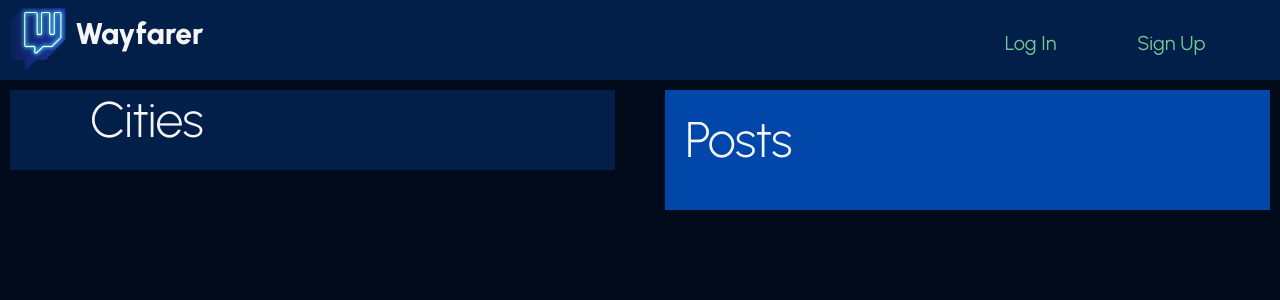
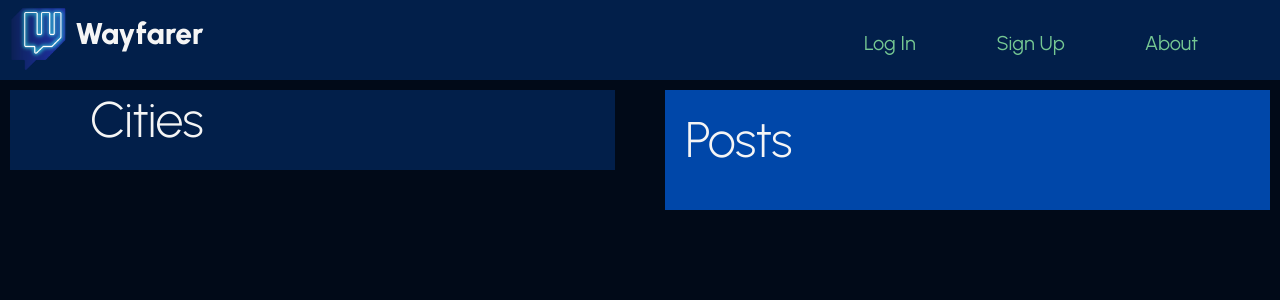
Before and after one commit to geearen/the-wayfarer, a Django app: page /cities/ in a window 1280 px wide. Shown: the top 300 px of the page. Run offline with Django 3.2, Linux system fonts and the light colour scheme.

Commit message:
about link added to navbar, styling and functionality complete

```diff
--- a/app_account/static/styles/main.css
+++ b/app_account/static/styles/main.css
@@ -33,7 +33,7 @@ nav {
   display: grid;
   grid-template-columns: repeat(9, 11vw);
   grid-template-rows: 1;
-  grid-template-areas: 'brand . . . . . box0 box1 box2';
+  grid-template-areas: 'brand . . . . box0 box1 box2 box3';
   row-gap: 10px;
   align-items: center;
 }
@@ -107,6 +107,10 @@ nav {
 
 .button_logout {
   grid-area: box2;
+}
+
+.button_about {
+  grid-area: box3;
 }
 
 
@@ -858,12 +862,8 @@ body::-webkit-scrollbar-thumb{
 .linkedin-container {
   text-align: left;
   margin-left: 20px;
-.search_area {
-  margin: 10px;
-  display: flex;
 }
 
-.search_buttons {
-  display: flex;
-  margin: 10px;
+.link_style {
+  text-decoration: none;
 }
--- a/app_account/templates/about.html
+++ b/app_account/templates/about.html
@@ -22,7 +22,7 @@
 
   <div class="team_member court">
     <img class="team_image" src="/static/assets/Court.jpeg" alt="Courtney Pic" />
-    <p class="team_info">After a decade working in education, Courtney found his way to web development through the tech classes he was hired to teach. With a passion for problem-solving and a love for teamwork, Courtney continues to hone his abilities and knowledge of technologies. He also enjoys recording and performing <a href="https://open.spotify.com/track/1pwxsYvFC6f9BGQycY9e7e?si=c871f11f3a844060">music</a> with his various bands in and around Los Angeles.</p>
+    <p class="team_info">After a decade working in education, Courtney found his way to web development through the tech classes he was hired to teach. With a passion for problem-solving and a love for teamwork, Courtney continues to hone his abilities and knowledge of technologies. He also enjoys recording and performing soulful <a class="link_style" href="https://open.spotify.com/artist/2YP16ETiEn8IdVESr24Lob?si=UaOeBLZQTl6YMTr19fffQQ&dl_branch=1">tunes</a> with his various bands in and around Los Angeles.</p>
   </div>
   <div class="name_container court_name">
     <p class="about_name">Courtney Kakebeen</p>
--- a/app_account/templates/base.html
+++ b/app_account/templates/base.html
@@ -48,14 +48,21 @@
     <div class="nav_button_container button_logout">
       <a class="nav_button" href="{% url 'logout' %}">Log Out</a>
     </div>
-    {% else%}
+    <div class="nav_button_container button_about">
+      <a class="nav_button" href="{% url 'about' %}">About</a>
+    </div>
+    {% else %}
     <div class="nav_button_container button_login">
       <a class="nav_button open-modal" href="{% url 'login' %}">Log In</a>
     </div>
     <div class="nav_button_container button_signup">
       <a class="nav_button open-modal" href="{% url 'signup' %}">Sign Up</a>
     </div>
+    <div class="nav_button_container button_about">
+      <a class="nav_button" href="{% url 'about' %}">About</a>
+    </div>
     {% endif %}
+  </div>
 </nav>
 
 <body>
```
